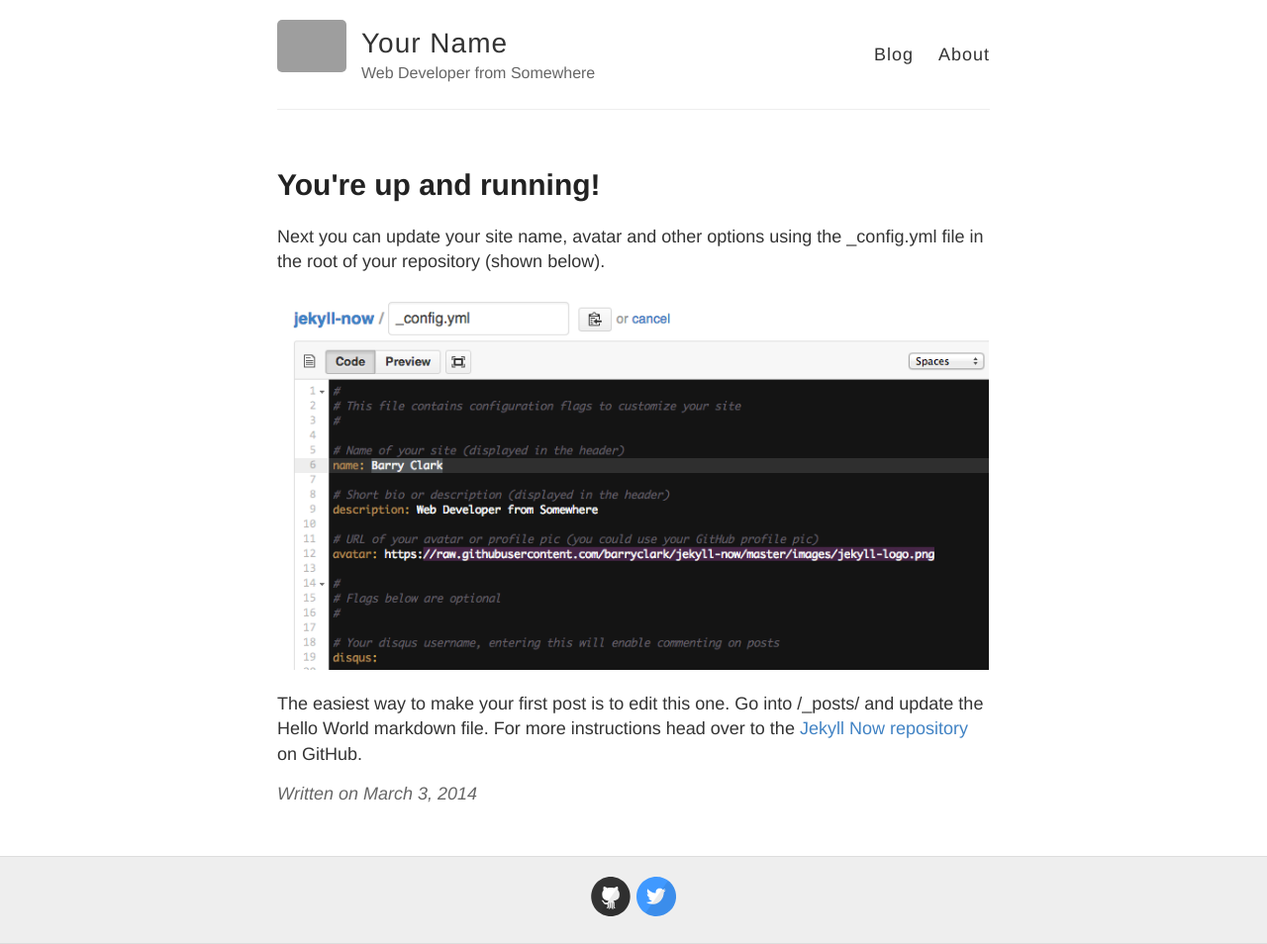
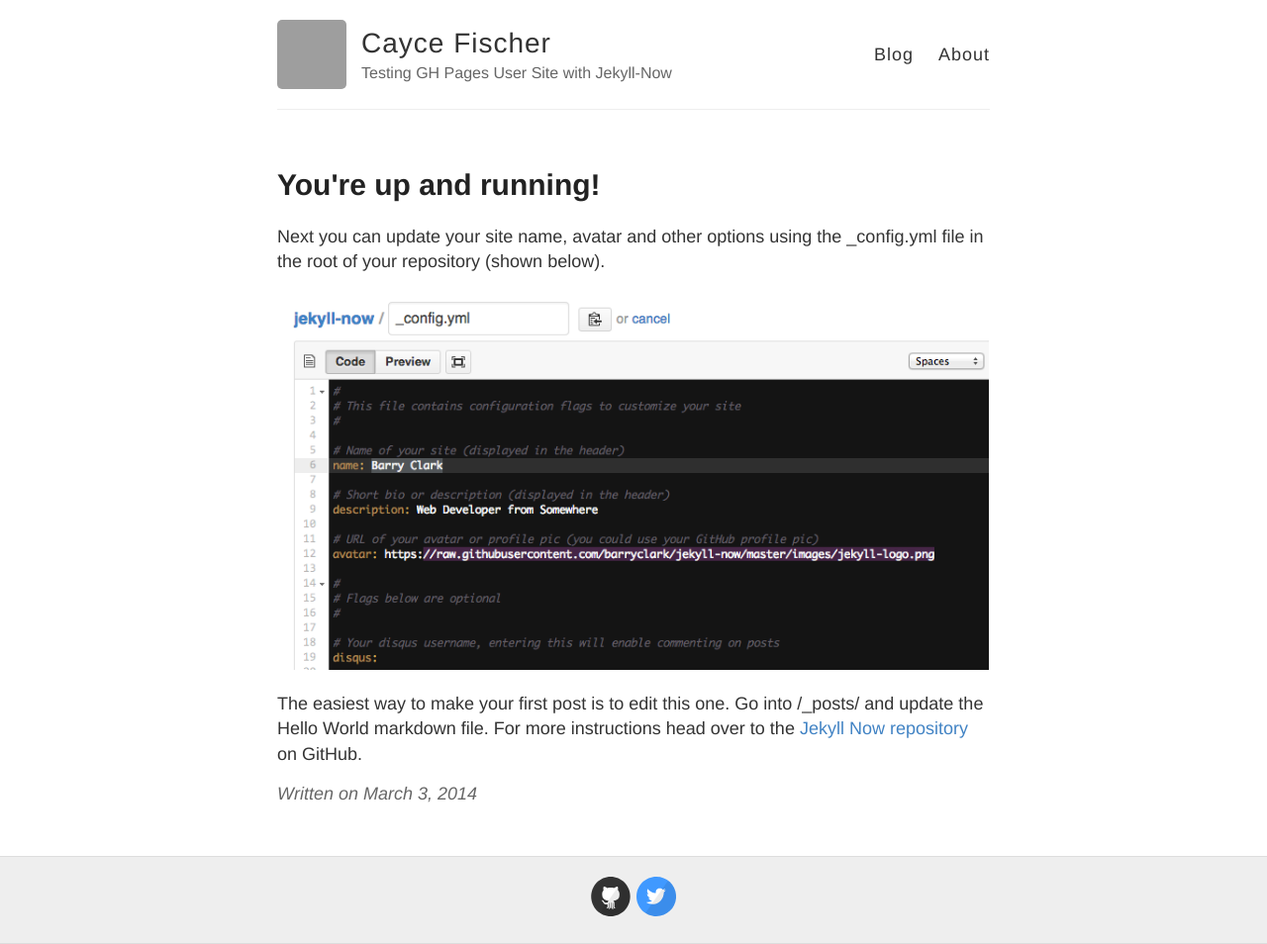
Before and after one commit to caycefischer/caycefischer.github.io, a Jekyll site: the page built from _posts/2014-3-3-Hello-World.md, in a window 1280 px wide. Shown: the whole page at 99% size. Built offline with Jekyll 4.4.1, drawn with Linux system fonts in a browser that asks for light colours; grey boxes are pictures that could not be loaded.

Commit message:
Update _config.yml

```diff
--- a/_config.yml
+++ b/_config.yml
@@ -3,13 +3,13 @@
 #
 
 # Name of your site (displayed in the header)
-name: Your Name
+name: Cayce Fischer
 
 # Short bio or description (displayed in the header)
-description: Web Developer from Somewhere
+description: Testing GH Pages User Site with Jekyll-Now
 
 # URL of your avatar or profile pic (you could use your GitHub profile pic)
-avatar: https://raw.githubusercontent.com/barryclark/jekyll-now/master/images/jekyll-logo.png
+avatar: https://avatars.githubusercontent.com/u/5456495?v=4.png
 
 #
 # Flags below are optional
```
